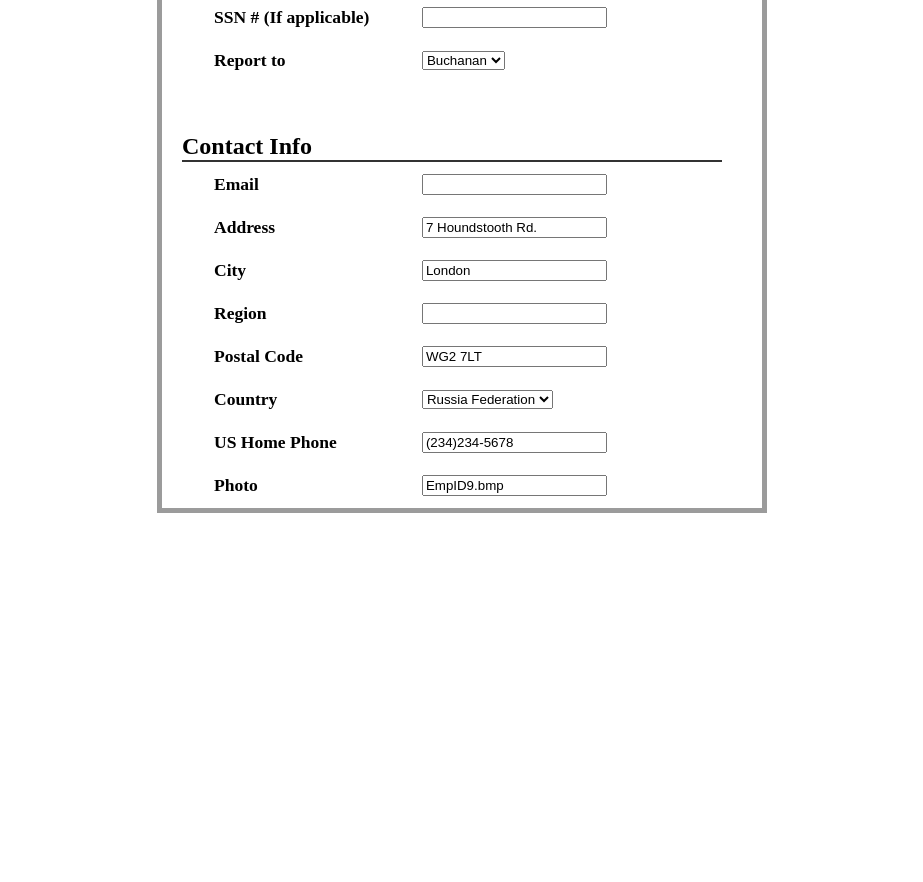
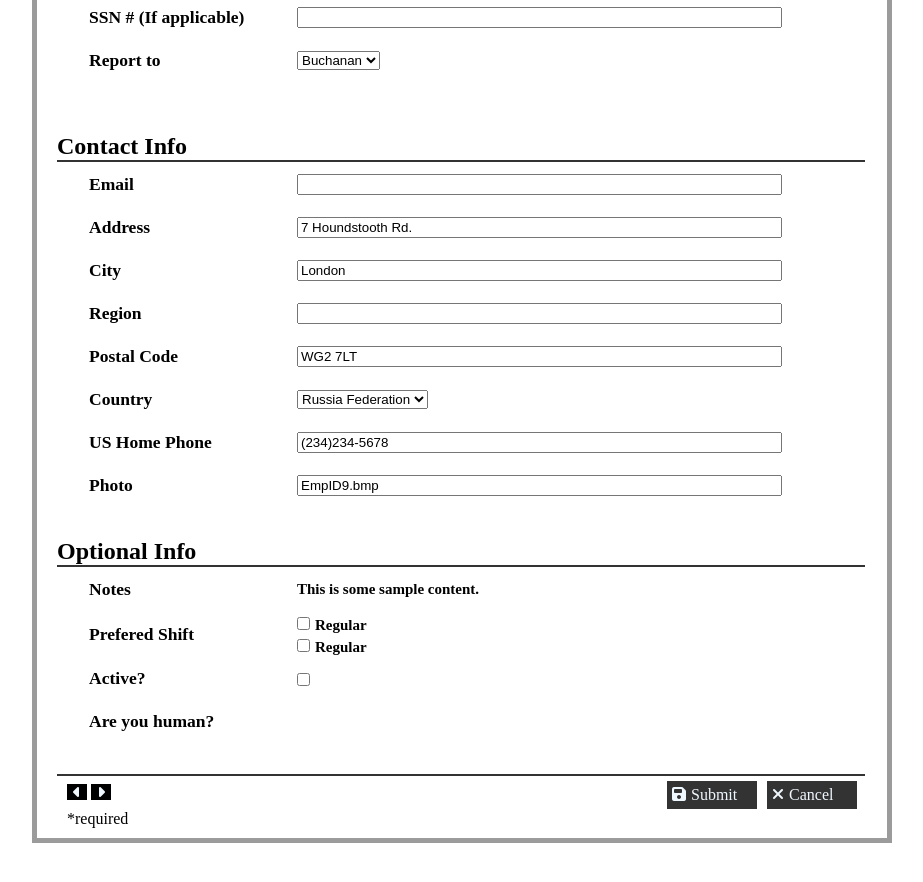
Before and after one commit to VuongDuc12/2024_CSE391_NentangWeb, a plain HTML site: page index.html in a window 1280 px wide. Shown: the part 500-1382 px from the top of the page, without its empty margins (193-1116 px from the left). Before the commit the page ends 1053 px from the top, so only its background shows below. Drawn offline with Linux system fonts and the light colour scheme; a script that the page names is missing.

Commit message:
optional_info and submit cancel

```diff
--- a/assets/css/main.css
+++ b/assets/css/main.css
@@ -11,8 +11,8 @@ body{
 }
  h2 {
     border-bottom: 2px solid #333;
-    width: 90%;
-    margin-top: 40px;
+    width: 95%;
+    margin-top: 30px;
     margin-left: 20px;
 }
 #main{
@@ -23,7 +23,7 @@ body{
 #basic_info ,#contact_info{
     margin-top: 50px;
 
-    width: 600px;
+    width: 850px;
 
 }
 th{
@@ -41,5 +41,64 @@ h3{
     flex-direction: column;
 }
 h3{
-    width: 155.9px;
+    width: 156px;
 }
+.width_textbox{
+    width: 477px;
+
+}
+
+.ckeditor{
+   max-width: 500px;
+   min-height: 100px;
+}
+.prefered{
+    display: flex;
+    flex-direction: column;
+}
+.prefered_check{
+    margin-top: 5px;
+    font-weight: 550;
+}
+.prefered_check input{
+    margin-right: 5px;
+}
+.thanhcuoi-trai i{
+background-color: black;
+color: aliceblue;
+width: 20px;
+text-align: center;
+}
+.thanhcuoi-trai i:hover{
+    background-color: red;
+}
+.button {
+    display: flex;
+    background-color: #333;
+    width: 80px;
+    padding: 5px;
+    text-align: center;
+    margin-top: 5px;
+    margin-right: 10px;
+    color: aliceblue;
+}
+.button i{
+    margin-right: 5px;
+
+}
+.button:hover{
+    background-color: red;
+}
+.thanhcuoi-phai{
+    display: flex;
+}
+.thanhcuoi{
+    display: flex;
+    justify-content: space-between;
+    align-items: center;
+
+    margin:  0px 20px 1px 30px;
+}
+.required{
+    margin:  0px 25px 10px 30px;
+}
--- a/index.html
+++ b/index.html
@@ -4,6 +4,8 @@
     <meta charset="UTF-8">
     <meta name="viewport" content="width=device-width, initial-scale=1.0">
     <link rel="stylesheet" href="./assets/css/main.css">
+    <script src="https://cdn.ckeditor.com/ckeditor5/41.3.1/classic/ckeditor.js"></script>
+    <link rel="stylesheet" href="https://cdnjs.cloudflare.com/ajax/libs/font-awesome/6.5.2/css/all.min.css" integrity="sha512-SnH5WK+bZxgPHs44uWIX+LLJAJ9/2PkPKZ5QiAj6Ta86w+fsb2TkcmfRyVX3pBnMFcV7oQPJkl9QevSCWr3W6A==" crossorigin="anonymous" referrerpolicy="no-referrer" />
     <title>BT4_TH1</title>
 </head>
 <body>
@@ -22,7 +24,7 @@
                     </tr>
                     <tr>
                         <th><h3>First Name</h3></th>
-                        <th><input type="text" value="Anne"> </th>
+                        <th><input class="width_textbox" type="text" value="Anne"> </th>
                     </tr>
                     <tr>
                         <th><h3>Gender</h3></th>
@@ -36,23 +38,23 @@
                     </tr>
                     <tr>
                         <th><h3>Title</h3></th>
-                        <th> <input type="text" value="Sales Representative"> </th>
+                        <th> <input class="width_textbox" type="text" value="Sales Representative"> </th>
                     </tr>
                     <tr>
                         <th><h3>Suffix</h3></th>
-                        <th>  <input type="text" value="Ms.">  </th>
+                        <th>  <input class="width_textbox" type="text" value="Ms.">  </th>
                     </tr>
                     <tr>
                         <th><h3>Birthdate</h3></th>
-                        <th> <input type="text" value="1969-07-02 00:00:00"></th>
+                        <th> <input class="width_textbox" type="text" value="1969-07-02 00:00:00"></th>
                     </tr>
                     <tr>
                         <th><h3>Hiredate</h3></th>
-                        <th> <input type="text" value="1994-11-15 00:00:00"></th>
+                        <th> <input class="width_textbox" type="text" value="1994-11-15 00:00:00"></th>
                     </tr>
                     <tr>
                         <th><h3>SSN # (If applicable)</h3></th>
-                        <th>  <input type="text" value=""> </th>
+                        <th>  <input class="width_textbox" type="text" value=""> </th>
                     </tr>
                     <tr>
                         <th><h3>Report to</h3></th>
@@ -74,23 +76,23 @@
                 <tbody>
                     <tr>
                         <th><h3>Email</h3></th>
-                        <th><input type="text" value=""></th>
+                        <th><input class="width_textbox" type="text" value=""></th>
                     </tr>
                     <tr>
                         <th><h3>Address</h3></th>
-                        <th><input type="text" value="7 Houndstooth Rd."></th>
+                        <th><input class="width_textbox" type="text" value="7 Houndstooth Rd."></th>
                     </tr>
                     <tr>
                         <th><h3>City</h3></th>
-                        <th><input type="text" value="London"></th>
+                        <th><input class="width_textbox" type="text" value="London"></th>
                     </tr>
                     <tr>
                         <th><h3>Region</h3></th>
-                        <th><input type="text" value=""></th>
+                        <th><input class="width_textbox" type="text" value=""></th>
                     </tr>
                     <tr>
                         <th><h3>Postal Code</h3></th>
-                        <th><input type="text" value="WG2 7LT"></th>
+                        <th><input class="width_textbox" type="text" value="WG2 7LT"></th>
                     </tr>
                     <tr>
                         <th><h3>Country</h3></th>
@@ -103,16 +105,96 @@
                     </tr>
                     <tr>
                         <th><h3>US Home Phone</h3></th>
-                        <th><input type="text" value="(234)234-5678"></th>
+                        <th><input class="width_textbox" type="text" value="(234)234-5678"></th>
                     </tr>
                     <tr>
                         <th><h3>Photo</h3></th>
-                        <th><input type="text" value="EmpID9.bmp"></th>
+                        <th><input class="width_textbox" type="text" value="EmpID9.bmp"></th>
                     </tr>
                 </tbody>
             </table>
         </div>
+
+        <div id="optional_info">
+            <h2>Optional Info</h2>
+            <table>
+                <tbody>
+                    <tr>
+                        <th><h3>Notes</h3></th>
+                        <th class="ckeditor"> <div id="editor">This is some sample content.</div></th>
+                    </tr>
+                    <tr>
+                        <th>
+                            <h3>Prefered Shift</h3>
+                        </th>
+                        <th>
+                            <div class="prefered">
+                                <label class="prefered_check" for="Regular"><input type="Checkbox">Regular</label>
+                                <label class="prefered_check"  for="Regular"><input type="Checkbox">Regular</label>
+                            </div>
+
+                        </th>
+                    </tr>
+                    <tr>
+                        <th>
+                            <h3>Active?</h3>
+                        </th>
+                        <th>
+                            <div class="prefered">
+                                <label class="prefered_check" for="Regular"><input type="Checkbox"></label>
+
+                            </div>
+
+                        </th>
+                    </tr>
+                    <tr>
+                        <th>
+                            <h3>Are you human?</h3>
+                        </th>
+                        <th>
+                            <div >
+
+
+                            </div>
+
+                        </th>
+                    </tr>
+                </tbody>
+            </table>
+        </div>
+        <div id="end">
+            <h2></h2>
+            <div class="thanhcuoi">
+                <div class="thanhcuoi-trai">
+                    <i class="fa-solid fa-caret-left"></i>
+                    <i class="fa-solid fa-caret-right"></i>
+                </div>
+                <div class="thanhcuoi-phai">
+                    <div class="submit button">
+                        <i class="fa-solid fa-floppy-disk"></i>
+                        <p>Submit</p>
+                    </div>
+                    <div class="cancel button">
+                        <i class="fa-solid fa-xmark"></i>
+                        <p>Cancel</p>
+                    </div>
+                </div>
+            </div>
+            <p class="required">*required</p>
+
+
+
+        </div>
     </div>
-
+    <script>
+        ClassicEditor
+                .create( document.querySelector( '#editor' ) )
+                .then( editor => {
+                        console.log( editor );
+                } )
+                .catch( error => {
+                        console.error( error );
+                } );
+</script>
 </body>
 </html>
```
